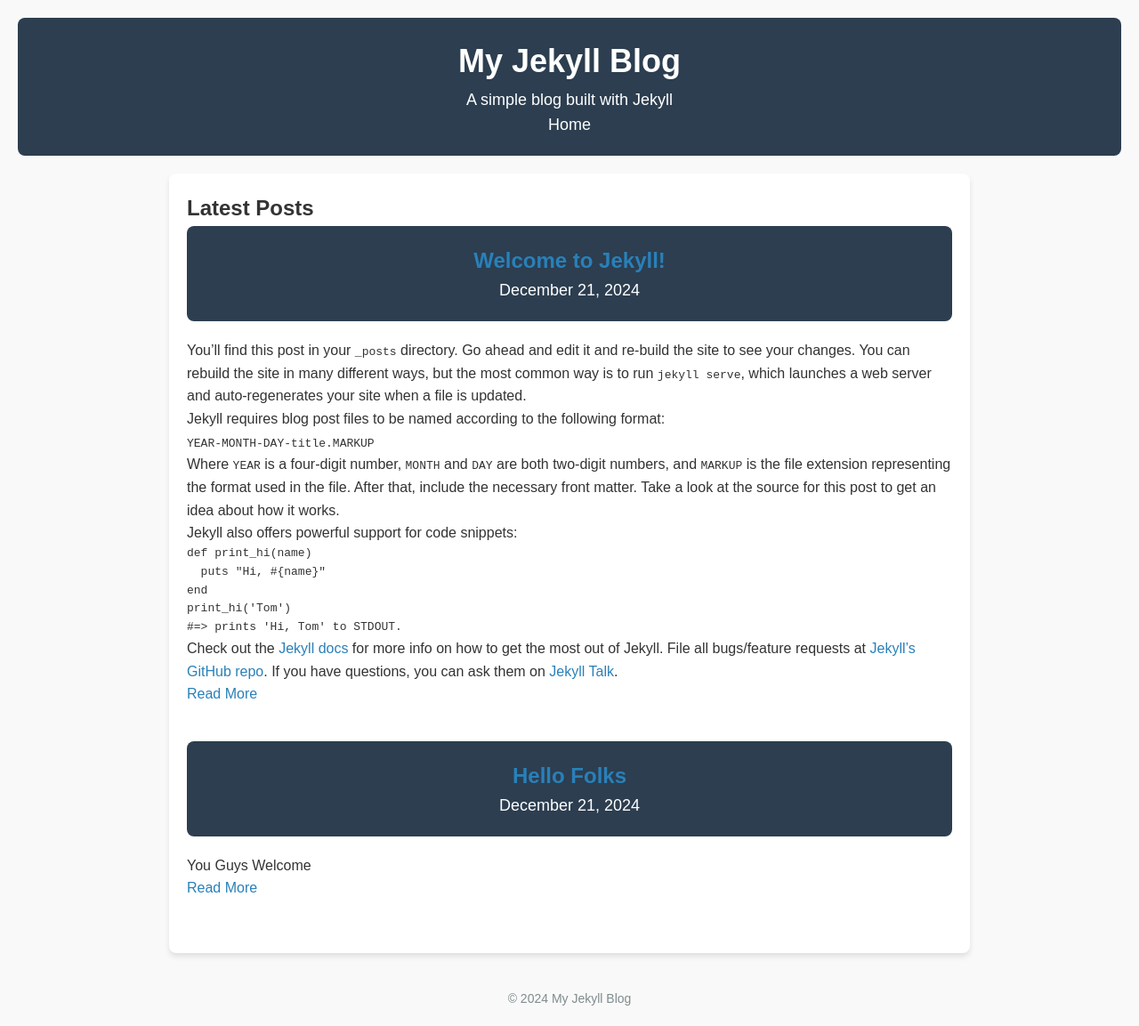
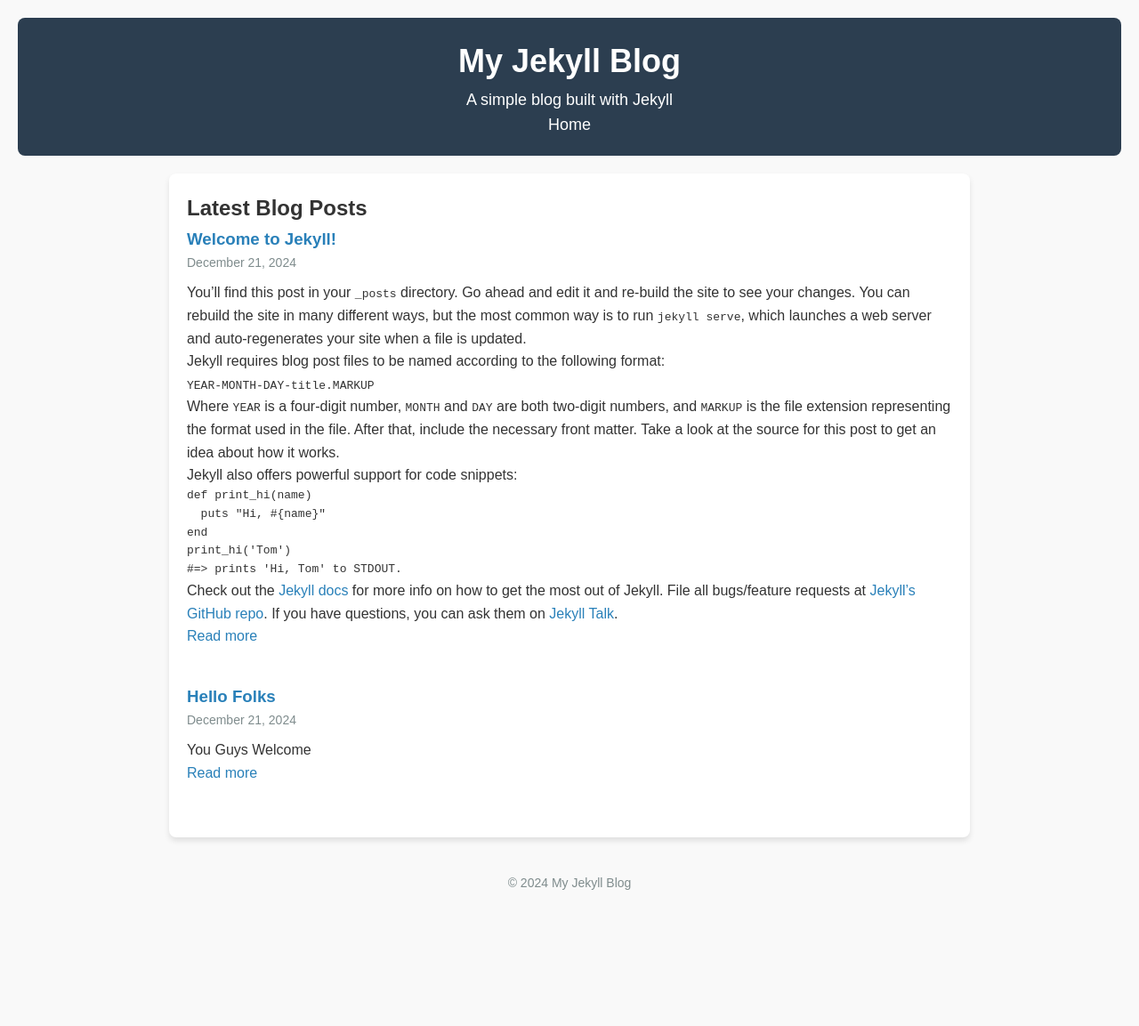
Before and after one commit to Hike-projects/Blogpage, a Jekyll site: the page built from index.markdown, in a window 1280 px wide. Shown: the whole page at 89% size. Built offline with Jekyll 4.4.1, drawn with Linux system fonts in a browser that asks for light colours; after the commit the page ends 1024 px from its top, so only the background shows below that.

Commit message:
Update index.markdown

```diff
--- a/index.markdown
+++ b/index.markdown
@@ -1,20 +1,21 @@
 ---
 layout: default
-title: "Home"
+title: Home
 ---
 
-## Latest Posts
+<h2>Latest Blog Posts</h2>
 
 {% for post in site.posts %}
   <article>
-    <header>
-      <h2><a href="{{ site.baseurl }}{{ post.url }}">{{ post.title }}</a></h2>
-      <p>{{ post.date | date: "%B %d, %Y" }}</p>
-    </header>
-
+    <h3><a href="{{ post.url | relative_url }}">{{ post.title }}</a></h3>
+    <p class="date">{{ post.date | date: "%B %d, %Y" }}</p>
     <div class="excerpt">
-      {{ post.excerpt }}
-      <a href="{{ site.baseurl }}{{ post.url }}">Read More</a>
+      {% if post.excerpt %}
+        <p>{{ post.excerpt }}</p>
+      {% else %}
+        <p>{{ post.content | strip_html | truncatewords: 40 }}</p>  <!-- 40 words preview -->
+      {% endif %}
     </div>
+    <a href="{{ post.url | relative_url }}">Read more</a>
   </article>
 {% endfor %}
```
